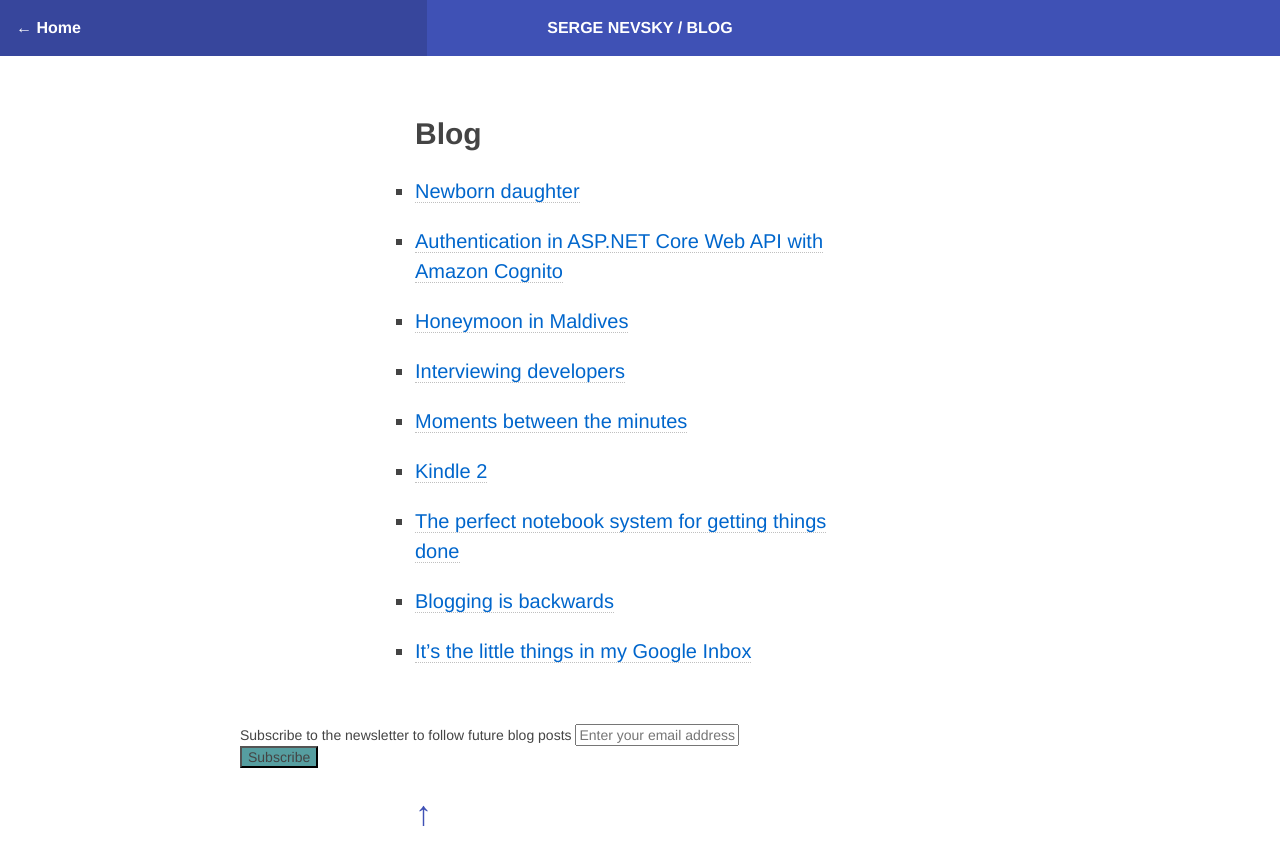
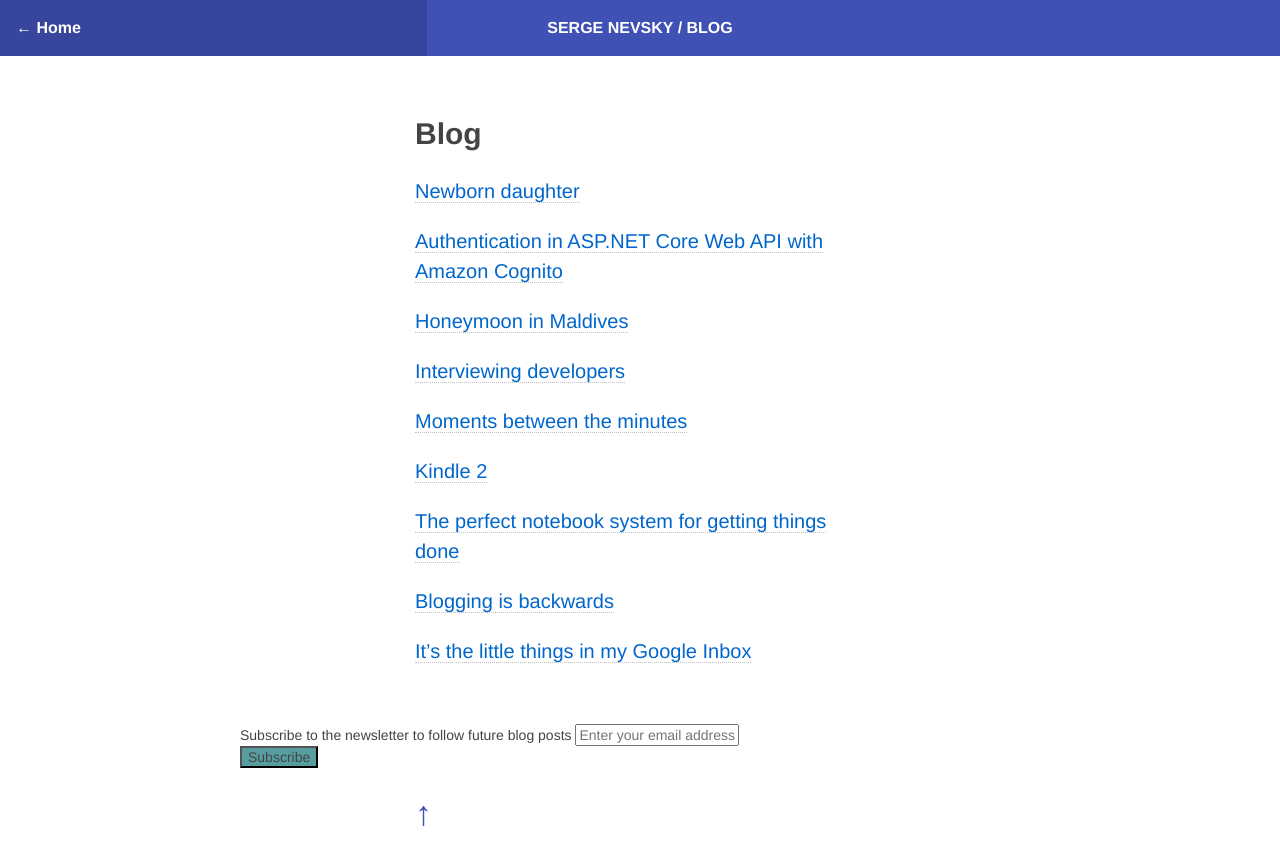
Before and after one commit to Dejital/dejital.github.com, a Jekyll site: the page built from blog.html, in a window 1280 px wide. Shown: the top 865 px of the page. Built offline with Jekyll 4.4.1, drawn with Linux system fonts in a browser that asks for light colours; comment, search, counter and statistics services are not loaded.

Commit message:
Remove list style on blog

```diff
--- a/blog.html
+++ b/blog.html
@@ -7,7 +7,7 @@ permalink: '/blog/'
 <main>
   <h2>Blog</h2>
 
-  <ul style="padding-left: 0;">
+  <ul style="padding-left: 0; list-style-type: none;">
   {% for post in site.posts %}
   <li>
     <p style="
```
